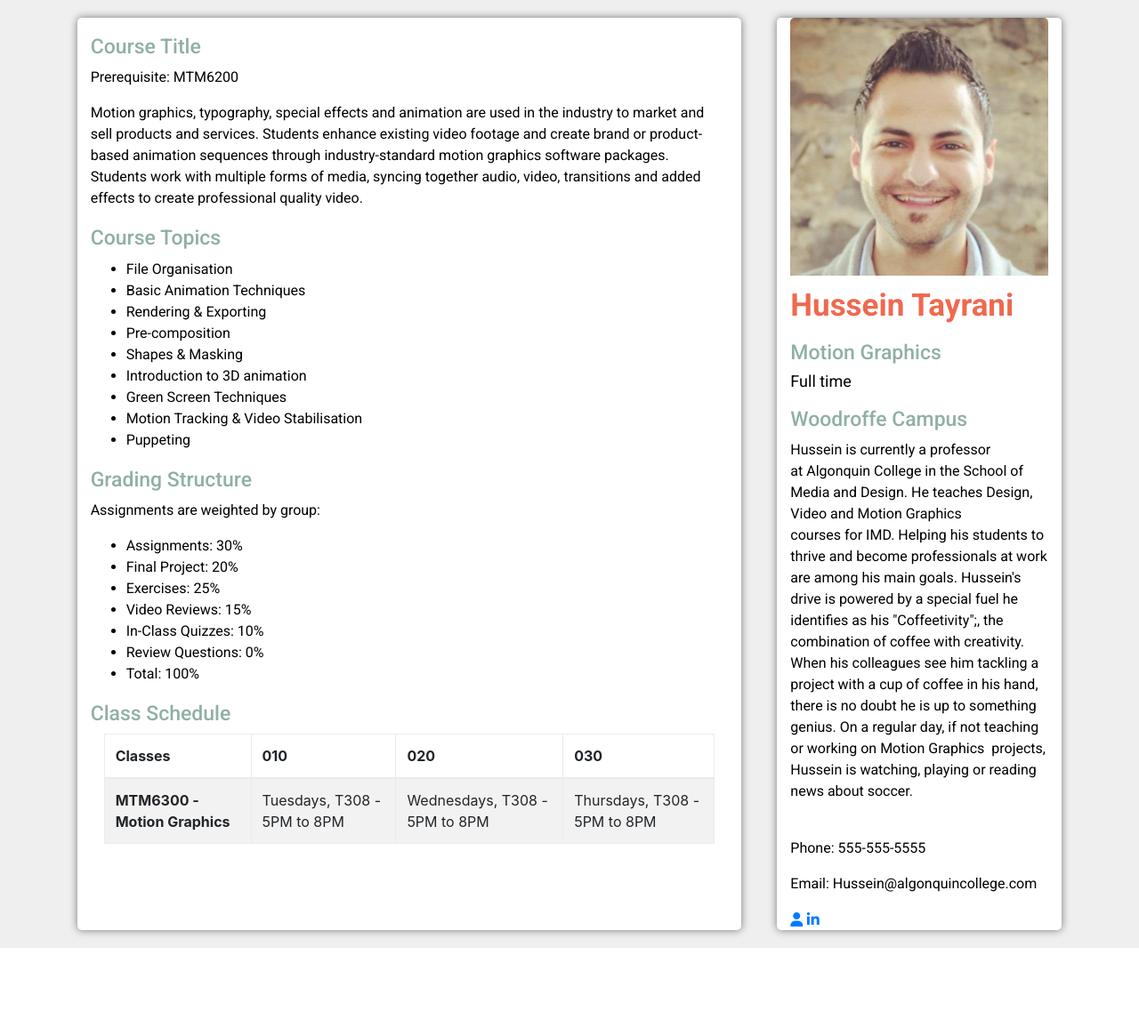
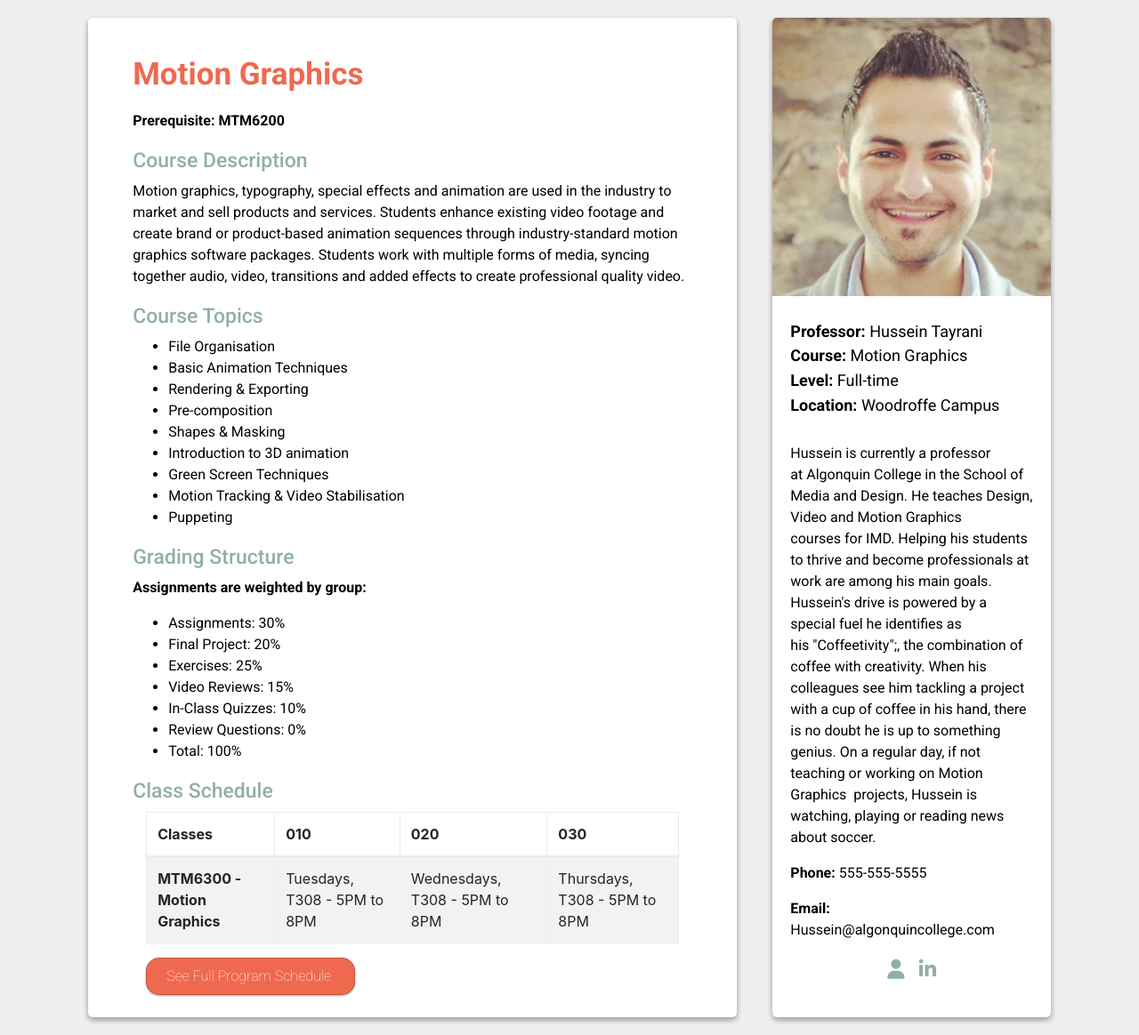
Before and after one commit to MTM6330-F17/chicken_teeth_final, a plain HTML site: page motiongraphics.html in a window 1280 px wide. Shown: the whole page at 89% size. Before the commit the page ends 1066 px from the top, so only its background shows below. Drawn offline with nearby package versions, Linux system fonts and the light colour scheme.

Commit message:
Final touches SCSS

```diff
--- a/motiongraphics.html
+++ b/motiongraphics.html
@@ -20,11 +20,15 @@
   <body>
 
     <div class="container-fluid no-gutters">
-    <div class="row justify-content-center">
+    <div class="row justify-content-center no-gutters">
 
 <div class="course-info col-12 col-sm-7">
-  <h2>Course Title</h2>
-  <p>Prerequisite: MTM6200</p>
+  <div class="course-info-content">
+
+  <h1>Motion Graphics</h1>
+  <p><strong>Prerequisite: MTM6200</strong></p>
+
+  <h2>Course Description</h2>
 
 <p>Motion graphics, typography, special effects and animation are used in the industry to market and sell products and services. Students enhance existing video footage and create brand or product-based animation sequences through industry-standard motion graphics software packages. Students work with multiple forms of media, syncing together audio, video, transitions and added effects to create professional quality video.</p>
 
@@ -43,7 +47,7 @@
 </ul>
 
 <h2>Grading Structure</h2>
-<p>Assignments are weighted by group:
+<p><strong>Assignments are weighted by group:</strong></p>
 <ul>
   <li>Assignments:	30%</li>
   <li>Final Project:	20%</li>
@@ -74,15 +78,21 @@
     </tr>
   </tbody>
 </table>
+<a href="#"><input type="button" class="full-schedule-button" value="See Full Program Schedule "></a>
+
+</div>
 </div>
 </div>
 
 <div class="prof-card col-12 col-sm-3">
   <img src="images/hussein-tayrani.jpg" alt="Hussein Tayrani">
-  <h1>Hussein Tayrani</h1>
-  <h2>Motion Graphics</h2>
-  <h3>Full time </h3>
-  <h2> Woodroffe Campus </h2>
+  <div class="prof-card-info">
+
+  <h3><strong>Professor:</strong> Hussein Tayrani</h3>
+  <h3><strong>Course:</strong> Motion Graphics</h3>
+  <h3><strong>Level:</strong> Full-time </h3>
+  <h3><strong>Location:</strong> Woodroffe Campus </h3> <br>
+
   <p>Hussein is currently a professor at Algonquin College in the School of Media and Design. He
 teaches Design, Video and Motion Graphics courses for IMD. Helping his students to thrive and
 become professionals at work are among his main goals. Hussein's drive is powered by a special
@@ -90,13 +100,16 @@ fuel he identifies as his "Coffeetivity";, the combination of coffee with creat
 see him tackling a project with a cup of coffee in his hand, there is no doubt he is up to something
 genius. On a regular day, if not teaching or working on Motion Graphics  projects, Hussein is
 watching, playing or reading news about soccer. </p>
-<br>
-<p>Phone: 555-555-5555</p>
-<p>Email: Hussein@algonquincollege.com</p>
-<a href="http://www.tayrani.com/"><i class="fa fa-user" aria-hidden="true"></i></a>
-<a href="https://ca.linkedin.com/in/hussein-tayrani-12462620"><i class="fa fa-linkedin" aria-hidden="true"></i></a>
+
+<p><strong>Phone:</strong> 555-555-5555</p>
+<p><strong>Email: </strong>Hussein@algonquincollege.com</p>
+
+<div class="contact-icons">
+  <a href="http://www.tayrani.com/"><i class="fa fa-user" aria-hidden="true"></i></a>
+  <a href="https://ca.linkedin.com/in/hussein-tayrani-12462620"><i class="fa fa-linkedin" aria-hidden="true"></i></a>
 </div>
-
+</div>
+</div>
 </div>
 </div>
 
--- a/scss/_CoursesProfsScreen.scss
+++ b/scss/_CoursesProfsScreen.scss
@@ -26,7 +26,7 @@ $light-grey: #EFEFEF;
   text-align: left;
   margin: 20px 0 20px 0 ;
   border-radius: 5px;
-  box-shadow:0 0 10px rgba(0, 0, 0, 0.5);
+box-shadow: 0 3px 6px rgba(0,0,0,0.16), 0 3px 6px rgba(0,0,0,0.23);
   h1{font-family: 'Roboto', sans-serif; font-weight: 600; font-size: 35px; color: $orange;margin:15px 0 20px 0;}
   h2{font-family: 'Roboto', sans-serif; font-weight: 500; font-size: 23px; color: $sage; margin:20px 0 10px 0;}
   h3{font-family: 'Roboto', sans-serif; font-weight: 400; font-size: 18px; color: black;}
@@ -38,6 +38,7 @@ $light-grey: #EFEFEF;
 .contact-icons {text-align: center; margin-bottom:10px;font-size: 22px; i{color:$sage; padding:0 5px 0 5px}}
 
 .full-schedule-button{
+  border: 1px solid rgba(0,0,0,0.19) ;
   text-align: center;
   background-color: $orange;
   font-family: 'Roboto', sans-serif;
@@ -45,8 +46,15 @@ $light-grey: #EFEFEF;
   font-size: 16px;
   padding: 8px 22px;
   border-radius: 15px;
-  margin-bottom: 10px;}
+  margin-bottom: 10px;
+  box-shadow: 0 1px 3px rgba(0,0,0,0.12), 0 1px 2px rgba(0,0,0,0.24);
+  transition: all 0.3s cubic-bezier(.25,.8,.25,1);
+}
 
+.full-schedule-button:hover {
+  box-shadow: 0 7px 10px rgba(0,0,0,0.20), 0 5px 5px rgba(0,0,0,0.19);
+  cursor: pointer;
+}
 
 
 
```
Also changed, not shown: server-side.html (+27 -17 lines), webproduction.html (+5 -1 lines), css/main.css, css/min/main.css.
